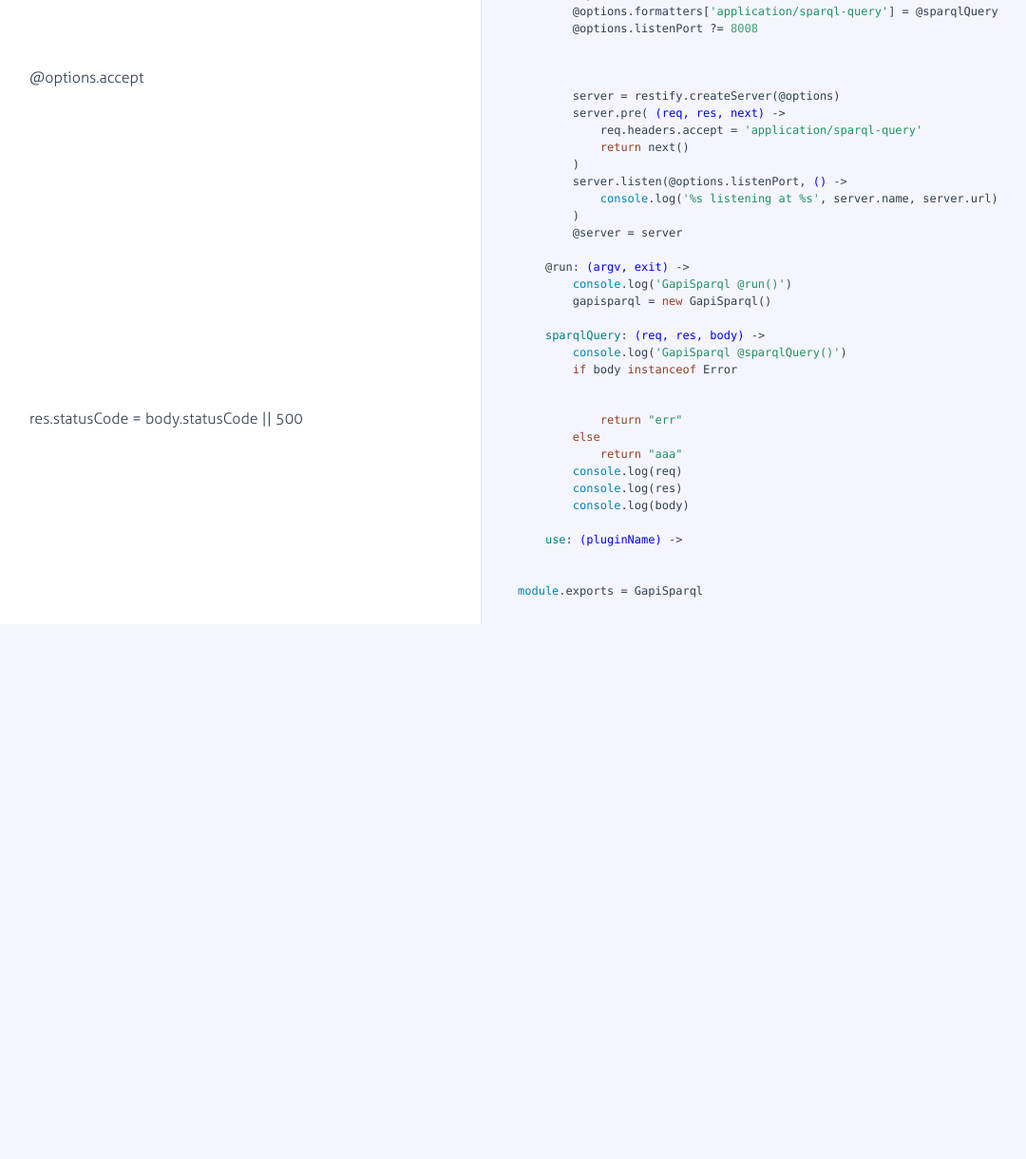
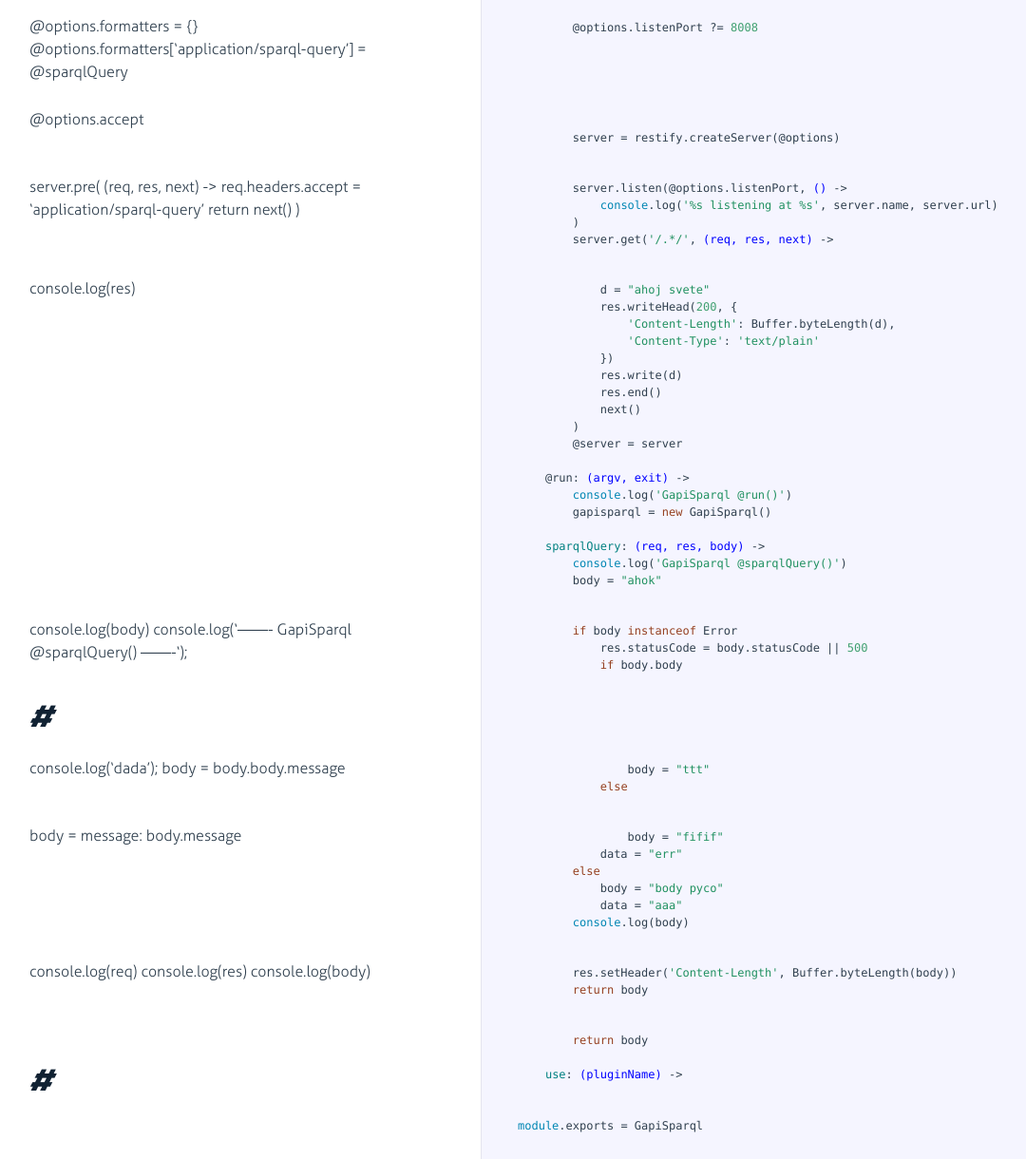
Before and after one commit to pirati-cz/gapi-sparql, a website: page docs/gapi_sparql.html in a window 1280 px wide. Shown: the part 361-1581 px from the top of the page at 95% size, without its empty margins (19-1099 px from the left). Before the commit the page ends 1018 px from the top, so only its background shows below. Drawn offline with Linux system fonts and the light colour scheme.

Commit message:
add simple test

```diff
--- a/docs/gapi_sparql.html
+++ b/docs/gapi_sparql.html
@@ -64,10 +64,7 @@ self = <span class="hljs-literal">null</span>
 
         <span class="hljs-property">@options</span>.name = <span class="hljs-string">'gapi-sparql'</span>
         <span class="hljs-property">@options</span>.version = <span class="hljs-string">'0.0.1'</span>
-        <span class="hljs-property">@options</span>.accept =
-        <span class="hljs-property">@options</span>.formatters = {}
-        <span class="hljs-property">@options</span>.formatters[<span class="hljs-string">'application/sparql-query'</span>] = <span class="hljs-property">@sparqlQuery</span>
-        <span class="hljs-property">@options</span>.listenPort ?= <span class="hljs-number">8008</span></pre></div></div>
+        <span class="hljs-property">@options</span>.accept =</pre></div></div>
 
         </li>
 
@@ -78,28 +75,12 @@ self = <span class="hljs-literal">null</span>
               <div class="pilwrap ">
                 <a class="pilcrow" href="#section-2">&#182;</a>
               </div>
-              <p>@options.accept </p>
+              <p>@options.formatters = {}
+@options.formatters[‘application/sparql-query’] = @sparqlQuery</p>
 
             </div>
 
-            <div class="content"><div class='highlight'><pre>
-        server = restify.createServer(<span class="hljs-property">@options</span>)
-        server.pre( <span class="hljs-function"><span class="hljs-params">(req, res, next)</span> -&gt;</span>
-            req.headers.accept = <span class="hljs-string">'application/sparql-query'</span>
-            <span class="hljs-keyword">return</span> next()
-        )
-        server.listen(<span class="hljs-property">@options</span>.listenPort, <span class="hljs-function"><span class="hljs-params">()</span> -&gt;</span>
-            <span class="hljs-built_in">console</span>.log(<span class="hljs-string">'%s listening at %s'</span>, server.name, server.url)
-        )
-        <span class="hljs-property">@server</span> = server
-
-    <span class="hljs-property">@run</span>: <span class="hljs-function"><span class="hljs-params">(argv, exit)</span> -&gt;</span>
-        <span class="hljs-built_in">console</span>.log(<span class="hljs-string">'GapiSparql @run()'</span>)
-        gapisparql = <span class="hljs-keyword">new</span> GapiSparql()
-
-    <span class="hljs-attribute">sparqlQuery</span>: <span class="hljs-function"><span class="hljs-params">(req, res, body)</span> -&gt;</span>
-        <span class="hljs-built_in">console</span>.log(<span class="hljs-string">'GapiSparql @sparqlQuery()'</span>)
-        <span class="hljs-keyword">if</span> body <span class="hljs-keyword">instanceof</span> Error</pre></div></div>
+            <div class="content"><div class='highlight'><pre>        <span class="hljs-property">@options</span>.listenPort ?= <span class="hljs-number">8008</span></pre></div></div>
 
         </li>
 
@@ -110,16 +91,154 @@ self = <span class="hljs-literal">null</span>
               <div class="pilwrap ">
                 <a class="pilcrow" href="#section-3">&#182;</a>
               </div>
-              <p>res.statusCode = body.statusCode || 500</p>
+              <p>@options.accept </p>
 
             </div>
 
-            <div class="content"><div class='highlight'><pre>            <span class="hljs-keyword">return</span> <span class="hljs-string">"err"</span>
+            <div class="content"><div class='highlight'><pre>
+        server = restify.createServer(<span class="hljs-property">@options</span>)</pre></div></div>
+
+        </li>
+
+
+        <li id="section-4">
+            <div class="annotation">
+
+              <div class="pilwrap ">
+                <a class="pilcrow" href="#section-4">&#182;</a>
+              </div>
+              <p>server.pre( (req, res, next) -&gt;
+   req.headers.accept = ‘application/sparql-query’
+   return next()
+)</p>
+
+            </div>
+
+            <div class="content"><div class='highlight'><pre>        server.listen(<span class="hljs-property">@options</span>.listenPort, <span class="hljs-function"><span class="hljs-params">()</span> -&gt;</span>
+            <span class="hljs-built_in">console</span>.log(<span class="hljs-string">'%s listening at %s'</span>, server.name, server.url)
+        )
+        server.get(<span class="hljs-string">'/.*/'</span>, <span class="hljs-function"><span class="hljs-params">(req, res, next)</span> -&gt;</span></pre></div></div>
+
+        </li>
+
+
+        <li id="section-5">
+            <div class="annotation">
+
+              <div class="pilwrap ">
+                <a class="pilcrow" href="#section-5">&#182;</a>
+              </div>
+              <p>console.log(res)</p>
+
+            </div>
+
+            <div class="content"><div class='highlight'><pre>            d = <span class="hljs-string">"ahoj svete"</span>
+            res.writeHead(<span class="hljs-number">200</span>, {
+                <span class="hljs-string">'Content-Length'</span>: Buffer.byteLength(d),
+                <span class="hljs-string">'Content-Type'</span>: <span class="hljs-string">'text/plain'</span>
+            })
+            res.write(d)
+            res.end()
+            next()
+        )
+        <span class="hljs-property">@server</span> = server
+
+    <span class="hljs-property">@run</span>: <span class="hljs-function"><span class="hljs-params">(argv, exit)</span> -&gt;</span>
+        <span class="hljs-built_in">console</span>.log(<span class="hljs-string">'GapiSparql @run()'</span>)
+        gapisparql = <span class="hljs-keyword">new</span> GapiSparql()
+
+    <span class="hljs-attribute">sparqlQuery</span>: <span class="hljs-function"><span class="hljs-params">(req, res, body)</span> -&gt;</span>
+        <span class="hljs-built_in">console</span>.log(<span class="hljs-string">'GapiSparql @sparqlQuery()'</span>)
+        body = <span class="hljs-string">"ahok"</span></pre></div></div>
+
+        </li>
+
+
+        <li id="section-6">
+            <div class="annotation">
+
+              <div class="pilwrap ">
+                <a class="pilcrow" href="#section-6">&#182;</a>
+              </div>
+              <p>console.log(body)
+console.log(‘——- GapiSparql @sparqlQuery() ——-‘);</p>
+<h1 id="-">#</h1>
+
+            </div>
+
+            <div class="content"><div class='highlight'><pre>        <span class="hljs-keyword">if</span> body <span class="hljs-keyword">instanceof</span> Error
+            res.statusCode = body.statusCode || <span class="hljs-number">500</span>
+            <span class="hljs-keyword">if</span> body.body</pre></div></div>
+
+        </li>
+
+
+        <li id="section-7">
+            <div class="annotation">
+
+              <div class="pilwrap ">
+                <a class="pilcrow" href="#section-7">&#182;</a>
+              </div>
+              <p>console.log(‘dada’);
+body = body.body.message</p>
+
+            </div>
+
+            <div class="content"><div class='highlight'><pre>                body = <span class="hljs-string">"ttt"</span>
+            <span class="hljs-keyword">else</span></pre></div></div>
+
+        </li>
+
+
+        <li id="section-8">
+            <div class="annotation">
+
+              <div class="pilwrap ">
+                <a class="pilcrow" href="#section-8">&#182;</a>
+              </div>
+              <p>body = message: body.message</p>
+
+            </div>
+
+            <div class="content"><div class='highlight'><pre>                body = <span class="hljs-string">"fifif"</span>
+            data = <span class="hljs-string">"err"</span>
         <span class="hljs-keyword">else</span>
-            <span class="hljs-keyword">return</span> <span class="hljs-string">"aaa"</span>
-        <span class="hljs-built_in">console</span>.log(req)
-        <span class="hljs-built_in">console</span>.log(res)
-        <span class="hljs-built_in">console</span>.log(body)
+            body = <span class="hljs-string">"body pyco"</span>
+            data = <span class="hljs-string">"aaa"</span>
+        <span class="hljs-built_in">console</span>.log(body)</pre></div></div>
+
+        </li>
+
+
+        <li id="section-9">
+            <div class="annotation">
+
+              <div class="pilwrap ">
+                <a class="pilcrow" href="#section-9">&#182;</a>
+              </div>
+              <p>console.log(req)
+console.log(res)
+console.log(body)</p>
+
+            </div>
+
+            <div class="content"><div class='highlight'><pre>        res.setHeader(<span class="hljs-string">'Content-Length'</span>, Buffer.byteLength(body))
+        <span class="hljs-keyword">return</span> body</pre></div></div>
+
+        </li>
+
+
+        <li id="section-10">
+            <div class="annotation">
+
+              <div class="pilwrap ">
+                <a class="pilcrow" href="#section-10">&#182;</a>
+              </div>
+              <h1 id="-">#</h1>
+
+            </div>
+
+            <div class="content"><div class='highlight'><pre>        <span class="hljs-keyword">return</span> body
 
     <span class="hljs-attribute">use</span>: <span class="hljs-function"><span class="hljs-params">(pluginName)</span> -&gt;</span>
 
```
Also changed, not shown: package.json (+1 -8 lines), 3 other files.
